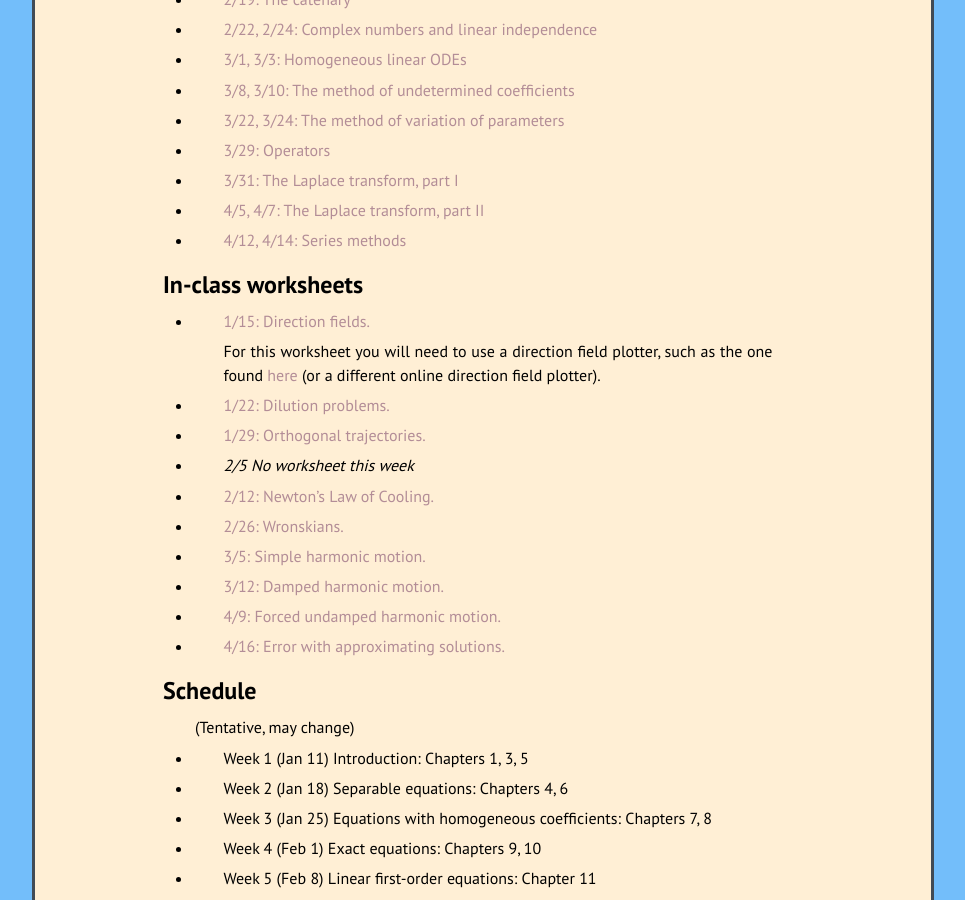
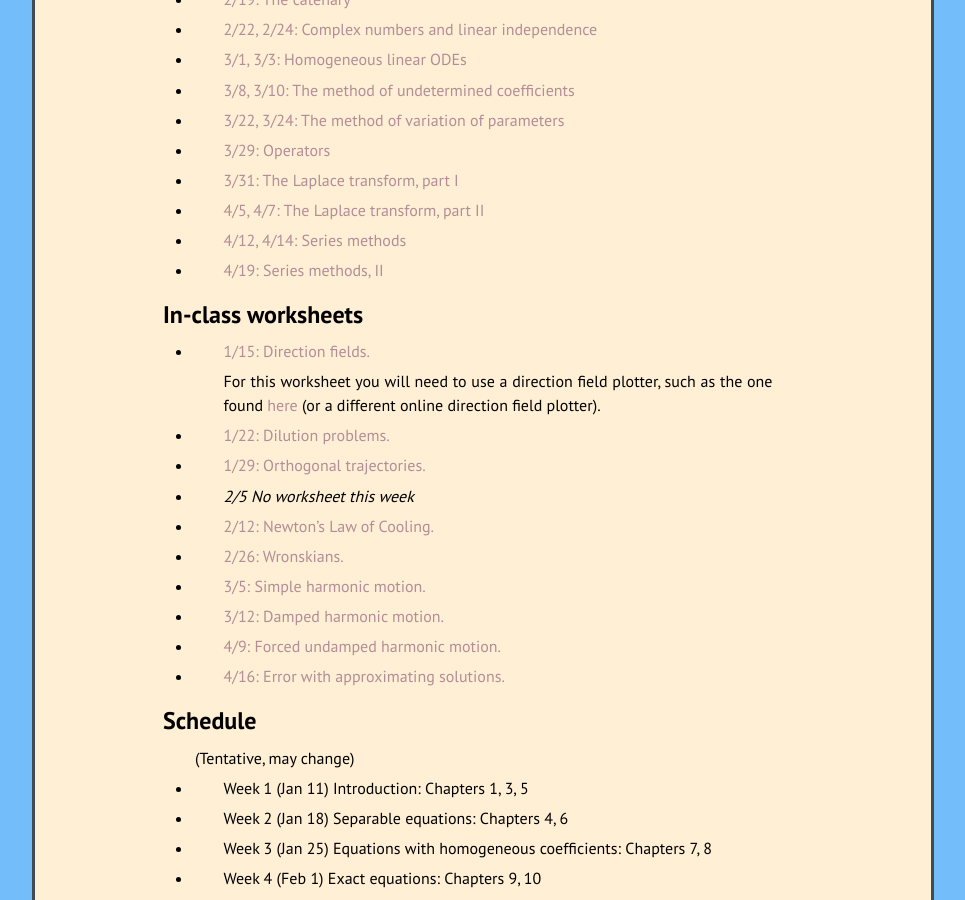
Before and after one commit to kamerynjw/kamerynjw.github.io, a Jekyll site: the page built from teaching/2021/math302.md, in a window 1280 px wide and 900 px high, scrolled down 1294 px. Shown: the whole window, without its empty margins (157-1122 px from the left). Built offline with Jekyll 4.4.1, drawn with Linux system fonts in a browser that asks for light colours; nearby versions of some CDN libraries.

Commit message:
new 201 slides *302

```diff
--- a/teaching/2021/math302.md
+++ b/teaching/2021/math302.md
@@ -75,6 +75,8 @@ Lecture notes
 
 * [4/12, 4/14: Series methods]({{ page.url }}series.pdf)
 
+* [4/19: Series methods, II]({{ page.url }}series2.pdf)
+
 
 In-class worksheets
 --------
```
Also changed, not shown: 1 other file.
